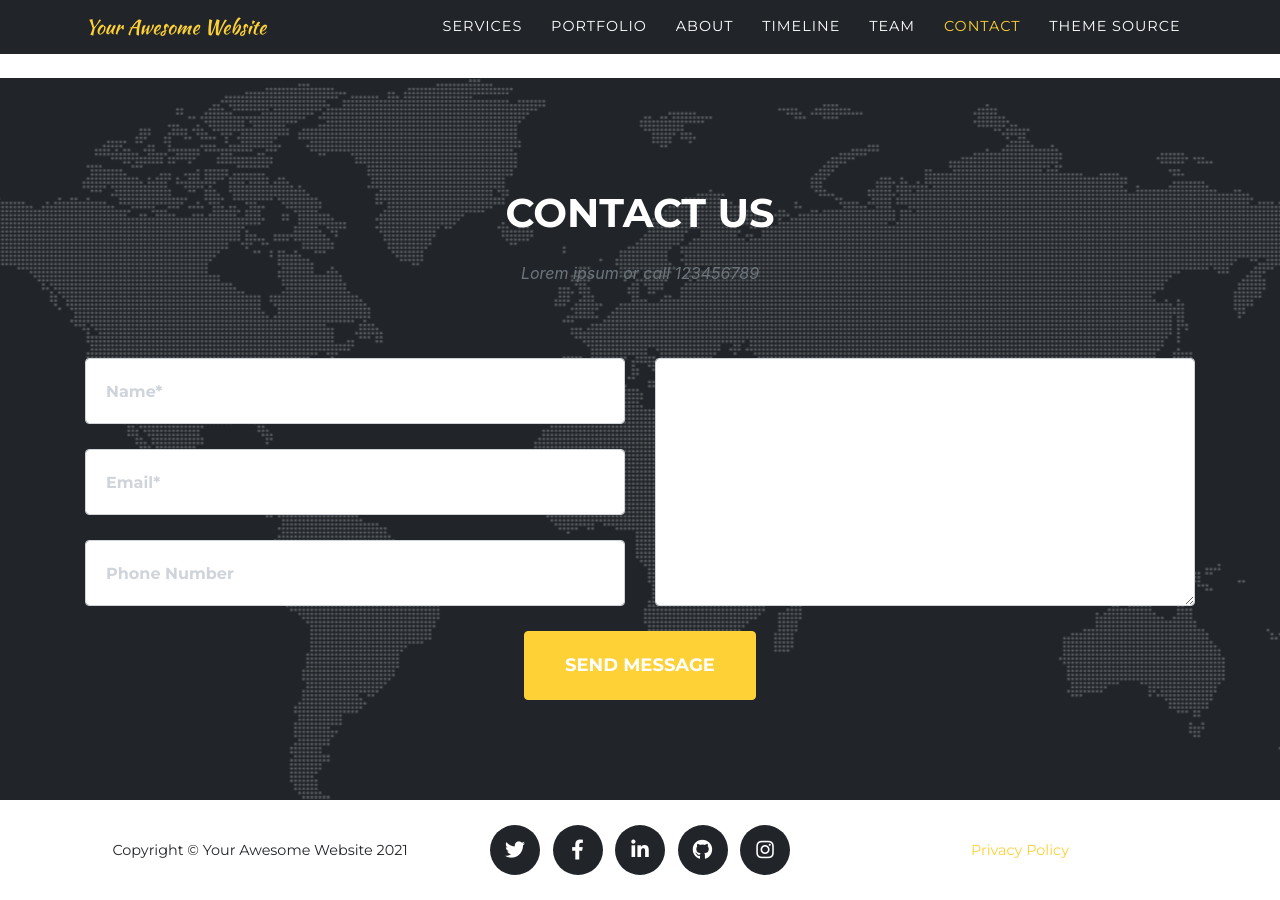
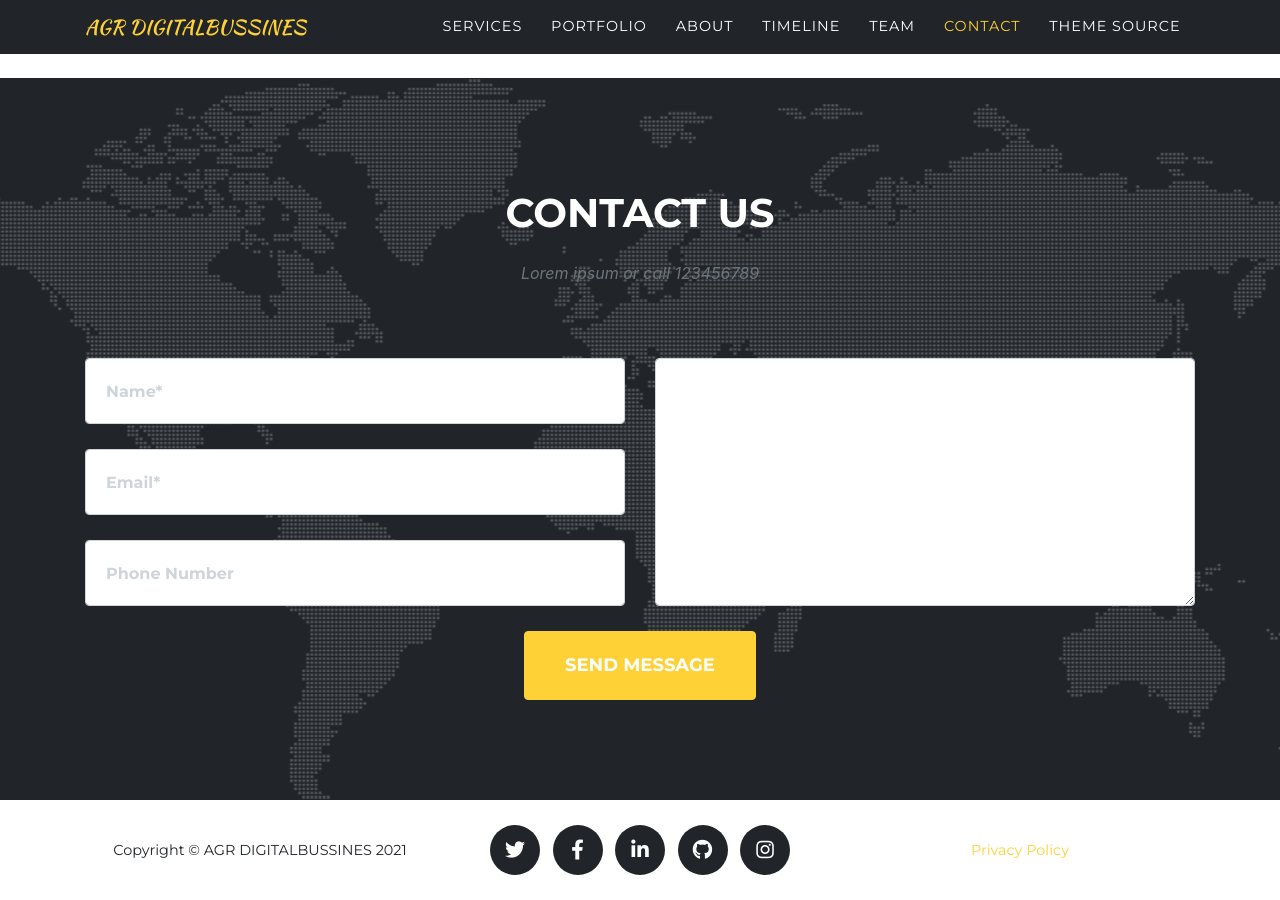
Before and after one commit to AGRDIGITALBUSSINES/WDIGITALBUSSINES, a Jekyll site: the page built from index.md, in a window 1280 px wide and 900 px high, scrolled down 5690 px. Built offline with Jekyll 4.4.1, drawn with Linux system fonts in a browser that asks for light colours; some web fonts are replaced.

Commit message:
Update _config.yml

```diff
--- a/_config.yml
+++ b/_config.yml
@@ -16,10 +16,10 @@
 url    : "" # the base hostname & protocol for your site, e.g. http://example.com
 baseurl: "" # the subpath of your site, e.g. /blog
 
-title      : Your Awesome Website
-email      : your-email@example.com #this is also the email contact forms will go to
+title      : AGR DIGITALBUSSINES
+email      : agrdigitalbussines@gmail.com #this is also the email contact forms will go to
 description: "Site description"
-author     : Your Name
+author     : Andrés G. Rodríguez
 # logo:     #optional, defaults to site title
   # path: assets\img\clients\creative-market.jpg
   # height: 60 #height in px, defaults to 52px
```
